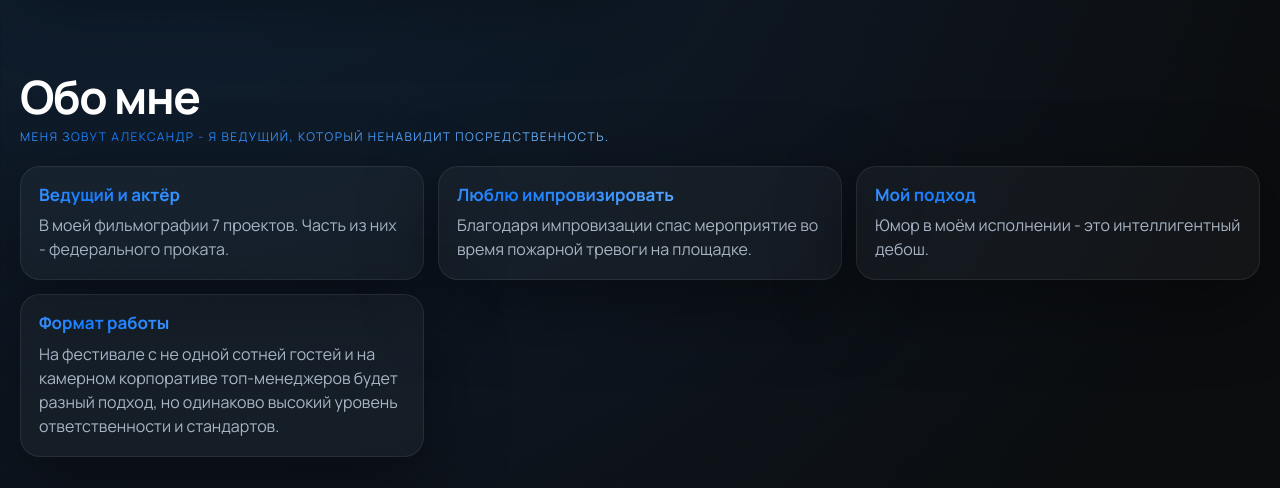
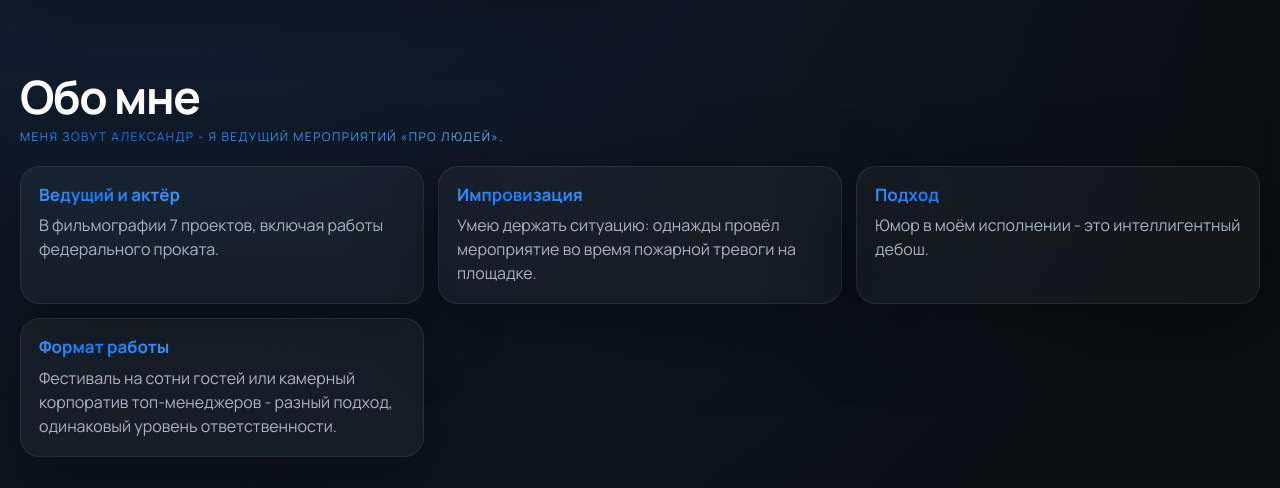
Before and after one commit to kosdem04/alexander-zalogin-event, a React (Vite) app: page / in a window 1280 px wide. Shown: the part 1040-1528 px from the top of the page. Built offline with nearby package versions, Linux system fonts and the light colour scheme.

Commit message:
Изменил текст в блоке "Обо мне"

```diff
--- a/src/pages/HomePage.jsx
+++ b/src/pages/HomePage.jsx
@@ -8,19 +8,19 @@ import styles from "./HomePage.module.css";
 const aboutPoints = [
   {
     title: "Ведущий и актёр",
-    text: "В моей фильмографии 7 проектов. Часть из них - федерального проката.",
+    text: "В фильмографии 7 проектов, включая работы федерального проката.",
   },
   {
-    title: "Люблю импровизировать",
-    text: "Благодаря импровизации спас мероприятие во время пожарной тревоги на площадке.",
+    title: "Импровизация",
+    text: "Умею держать ситуацию: однажды провёл мероприятие во время пожарной тревоги на площадке.",
   },
   {
-    title: "Мой подход",
+    title: "Подход",
     text: "Юмор в моём исполнении - это интеллигентный дебош.",
   },
   {
     title: "Формат работы",
-    text: "На фестивале с не одной сотней гостей и на камерном корпоративе топ-менеджеров будет разный подход, но одинаково высокий уровень ответственности и стандартов.",
+    text: "Фестиваль на сотни гостей или камерный корпоратив топ-менеджеров - разный подход, одинаковый уровень ответственности.",
   },
 ];
 
@@ -154,7 +154,7 @@ export default function HomePage() {
         <div className={styles.container}>
           <div className={styles.sectionHead}>
             <h3>Обо мне</h3>
-            <p className={styles.aboutIntro}>Меня зовут Александр - я ведущий, который ненавидит посредственность.</p>
+            <p className={styles.aboutIntro}>Меня зовут Александр - я ведущий мероприятий «про людей».</p>
           </div>
           <div className={styles.pointsGrid}>
             {aboutPoints.map((item) => (
```
